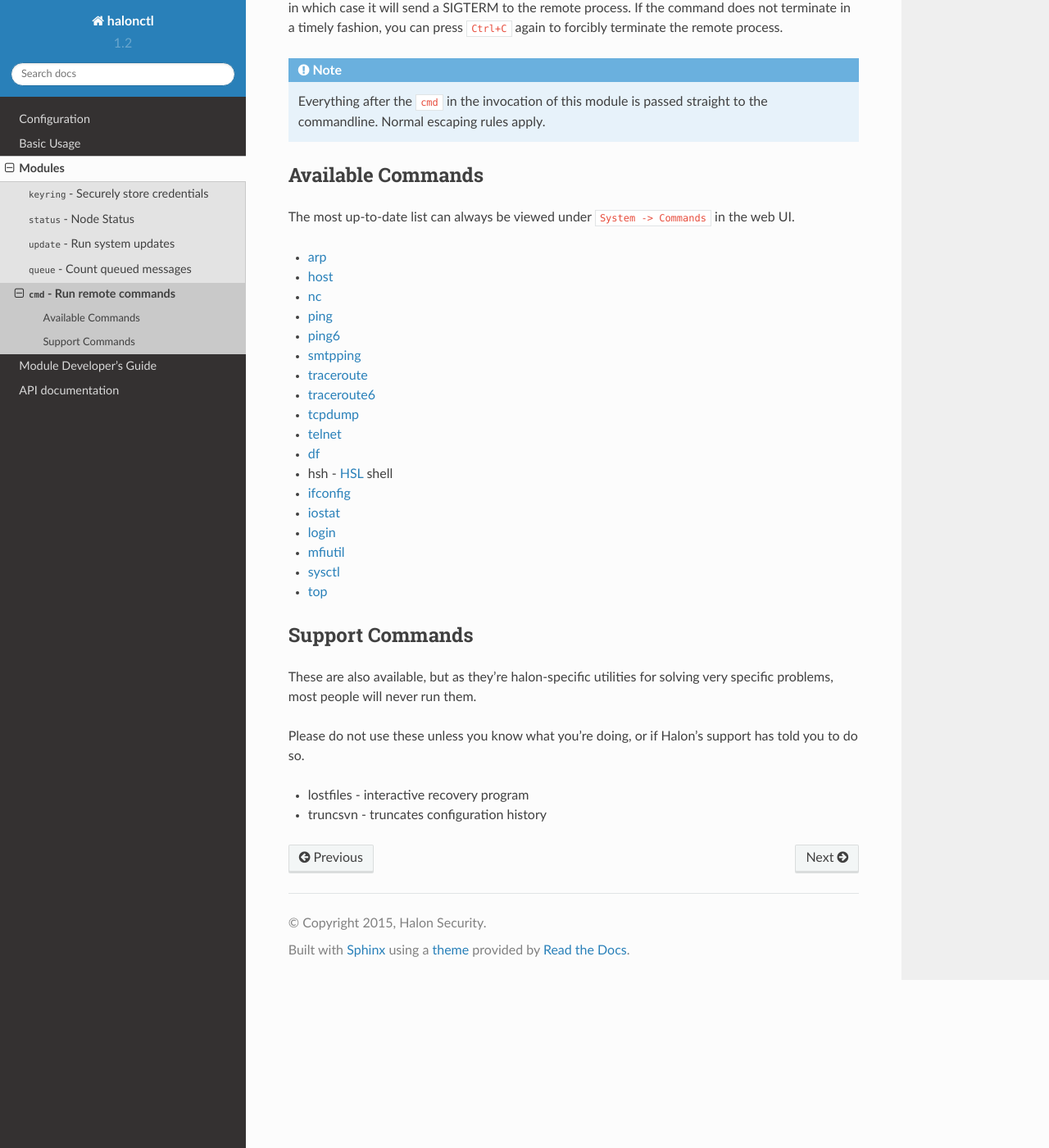
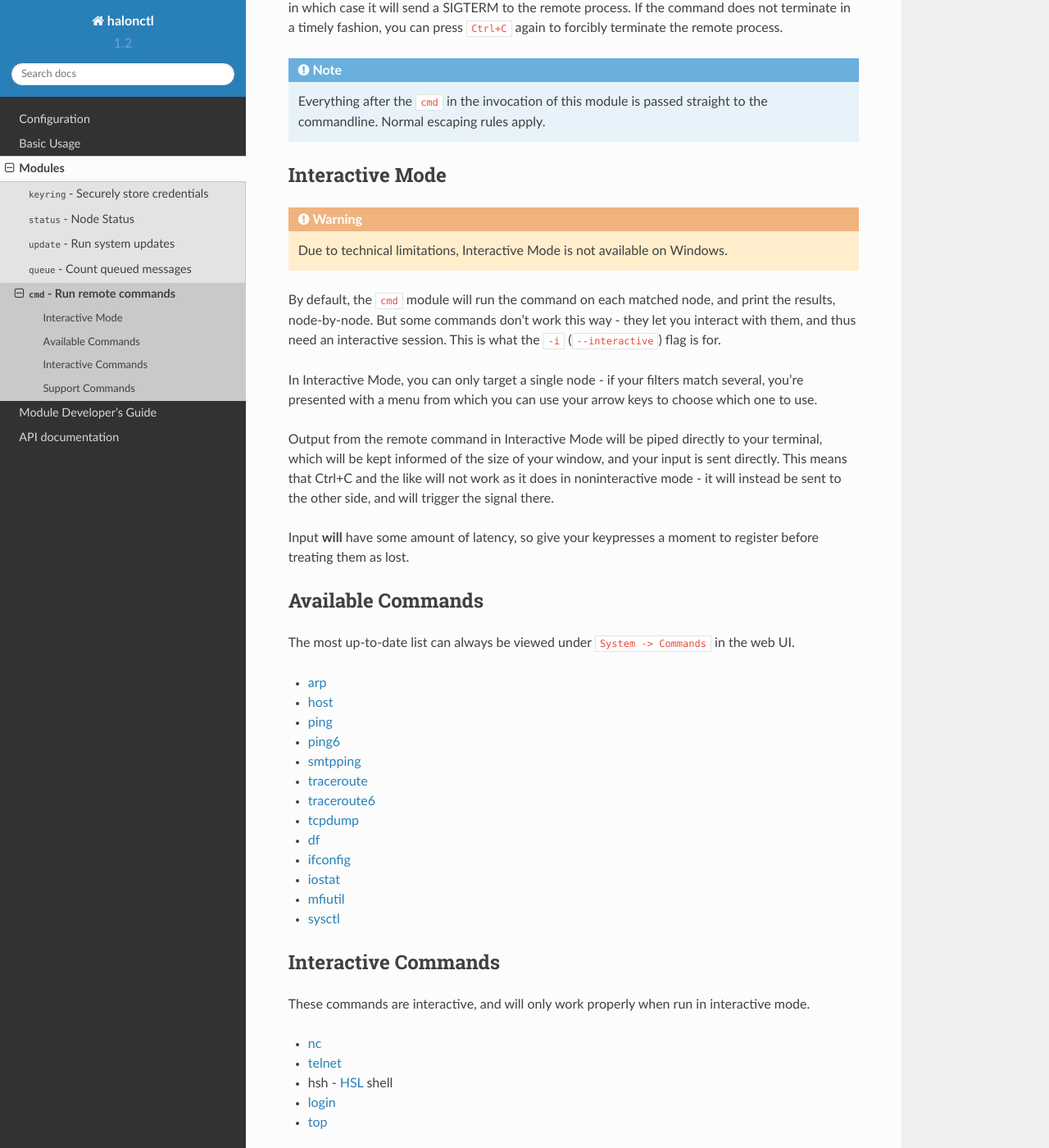
Before and after one commit to wildegnux/halonctl, a Sphinx documentation site: the page built from docs/modules/cmd.rst, in a window 1280 px wide and 1400 px high, scrolled down 404 px. Shown: the whole window at 82% size. Built offline with Sphinx 7.4.7 and the Read the Docs theme 2.0.0, drawn with Linux system fonts in a browser that asks for light colours; some of the changed text lies outside the part shown.

Commit message:
Updated cmd module docs

```diff
--- a/docs/modules/cmd.rst
+++ b/docs/modules/cmd.rst
@@ -3,7 +3,7 @@
 
 ::
 
-   halonctl cmd [command...]
+   halonctl cmd [-i|--interactive] [command...]
 
 The ``cmd`` module runs a shell command. Refer to the individual commands' manuals for details on their flags and invocations.
 
@@ -14,6 +14,20 @@ The module will wait for the command to exit before printing any output, unless
 .. note::
    Everything after the ``cmd`` in the invocation of this module is passed straight to the commandline. Normal escaping rules apply.
 
+Interactive Mode
+----------------
+
+.. warning::
+   Due to technical limitations, Interactive Mode is not available on Windows.
+
+By default, the ``cmd`` module will run the command on each matched node, and print the results, node-by-node. But some commands don't work this way - they let you interact with them, and thus need an interactive session. This is what the ``-i`` (``--interactive``) flag is for.
+
+In Interactive Mode, you can only target a single node - if your filters match several, you're presented with a menu from which you can use your arrow keys to choose which one to use.
+
+Output from the remote command in Interactive Mode will be piped directly to your terminal, which will be kept informed of the size of your window, and your input is sent directly. This means that Ctrl+C and the like will not work as it does in noninteractive mode - it will instead be sent to the other side, and will trigger the signal there.
+
+Input **will** have some amount of latency, so give your keypresses a moment to register before treating them as lost.
+
 Available Commands
 ------------------
 
@@ -21,29 +35,33 @@ The most up-to-date list can always be viewed under ``System -> Commands`` in th
 
 * `arp <https://www.freebsd.org/cgi/man.cgi?query=arp&manpath=FreeBSD+10.1-RELEASE>`_
 * `host <https://www.freebsd.org/cgi/man.cgi?query=host&manpath=FreeBSD+10.1-RELEASE>`_
-* `nc <https://www.freebsd.org/cgi/man.cgi?query=nc&manpath=FreeBSD+10.1-RELEASE>`_
 * `ping <https://www.freebsd.org/cgi/man.cgi?query=ping&manpath=FreeBSD+10.1-RELEASE>`_
 * `ping6 <https://www.freebsd.org/cgi/man.cgi?query=ping6&manpath=FreeBSD+10.1-RELEASE>`_
 * `smtpping <https://github.com/halonsecurity/smtpping>`_
 * `traceroute <https://www.freebsd.org/cgi/man.cgi?query=traceroute&manpath=FreeBSD+10.1-RELEASE>`_
 * `traceroute6 <https://www.freebsd.org/cgi/man.cgi?query=traceroute6&manpath=FreeBSD+10.1-RELEASE>`_
 * `tcpdump <https://www.freebsd.org/cgi/man.cgi?query=tcpdump&manpath=FreeBSD+10.1-RELEASE>`_
-* `telnet <https://www.freebsd.org/cgi/man.cgi?query=telnet&manpath=FreeBSD+10.1-RELEASE>`_
 * `df <https://www.freebsd.org/cgi/man.cgi?query=df&manpath=FreeBSD+10.1-RELEASE>`_
-* hsh - `HSL <http://wiki.halon.se/HSL>`_ shell
 * `ifconfig <https://www.freebsd.org/cgi/man.cgi?query=ifconfig&manpath=FreeBSD+10.1-RELEASE>`_
 * `iostat <https://www.freebsd.org/cgi/man.cgi?query=iostat&manpath=FreeBSD+10.1-RELEASE>`_
-* `login <https://www.freebsd.org/cgi/man.cgi?query=login&manpath=FreeBSD+10.1-RELEASE>`_
 * `mfiutil <https://www.freebsd.org/cgi/man.cgi?query=mfiutil&manpath=FreeBSD+10.1-RELEASE>`_
 * `sysctl <https://www.freebsd.org/cgi/man.cgi?query=sysctl&manpath=FreeBSD+10.1-RELEASE>`_
+
+Interactive Commands
+--------------------
+
+These commands are interactive, and will only work properly when run in interactive mode.
+
+* `nc <https://www.freebsd.org/cgi/man.cgi?query=nc&manpath=FreeBSD+10.1-RELEASE>`_
+* `telnet <https://www.freebsd.org/cgi/man.cgi?query=telnet&manpath=FreeBSD+10.1-RELEASE>`_
+* hsh - `HSL <http://wiki.halon.se/HSL>`_ shell
+* `login <https://www.freebsd.org/cgi/man.cgi?query=login&manpath=FreeBSD+10.1-RELEASE>`_
 * `top <https://www.freebsd.org/cgi/man.cgi?query=top&manpath=FreeBSD+10.1-RELEASE>`_
 
 Support Commands
 ----------------
 
-These are also available, but as they're halon-specific utilities for solving very specific problems, most people will never run them.
-
-Please do not use these unless you know what you're doing, or if Halon's support has told you to do so.
+These are internal tools to solve very specific problems, and should generally not be used.
 
 * lostfiles - interactive recovery program
 * truncsvn - truncates configuration history
```
